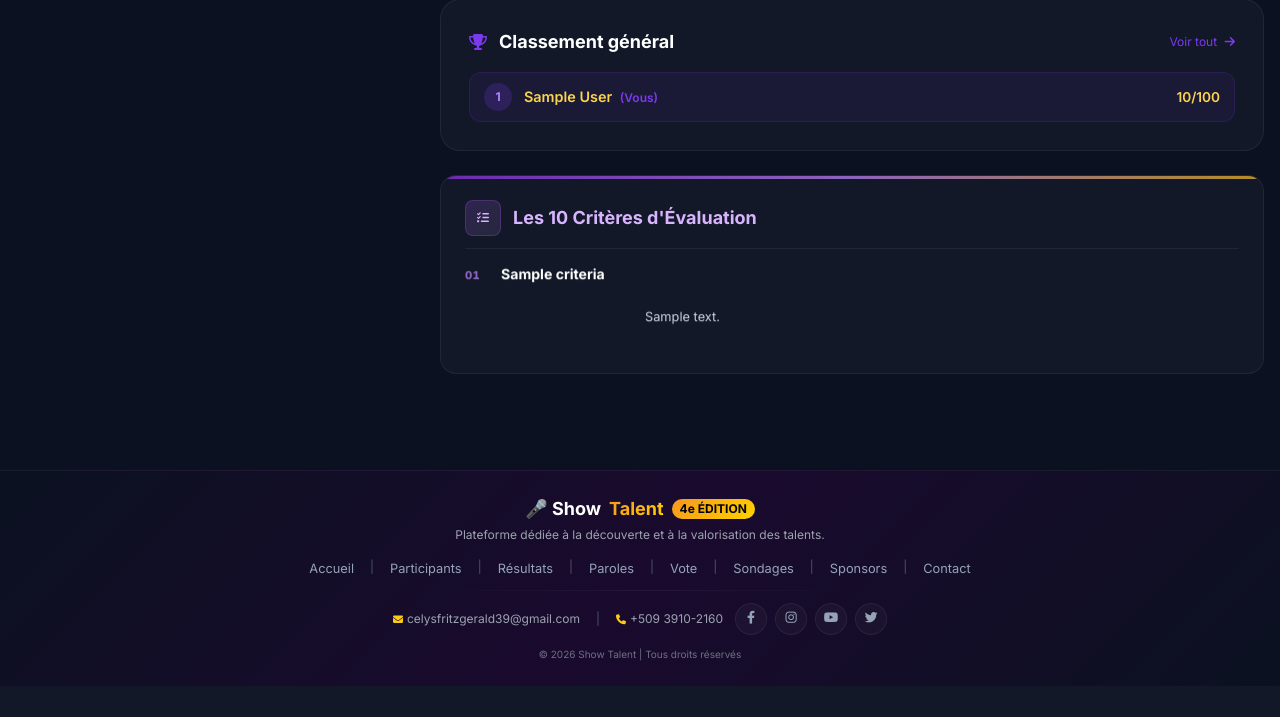
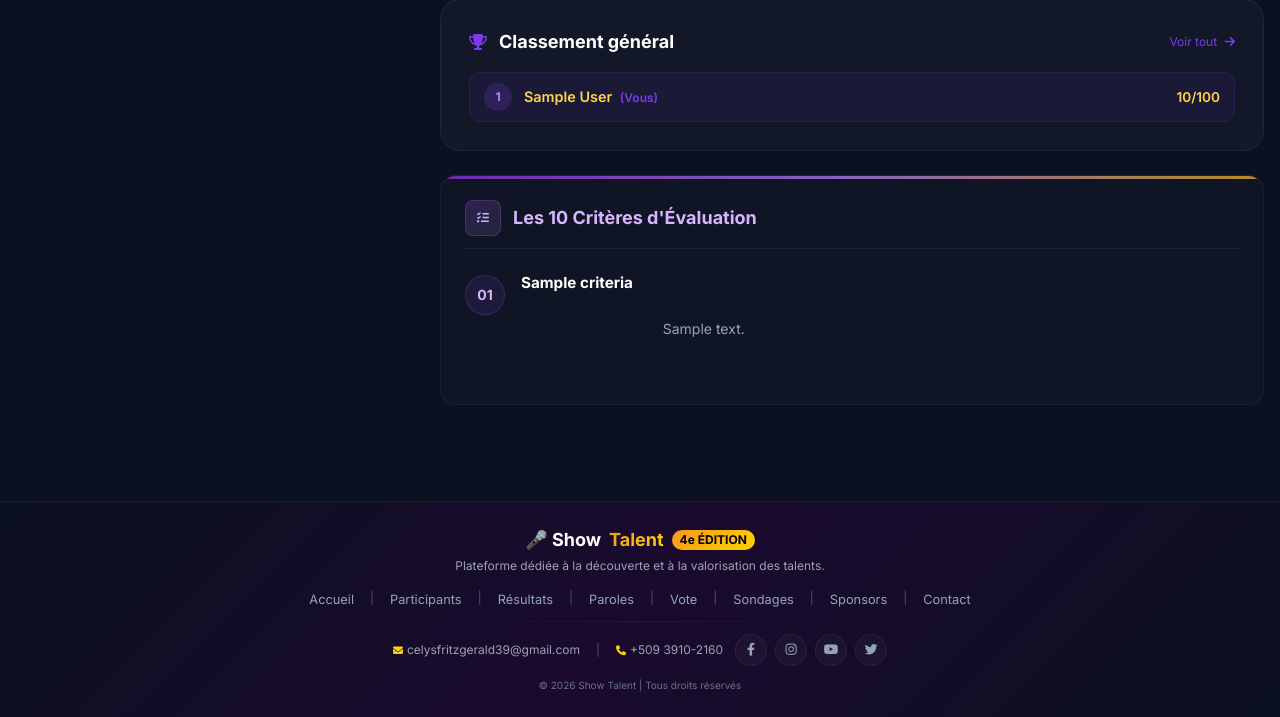
Before and after one commit to celysfritzgerald/Gestion_Show-Talent, a Flask app: template app/templates/artist/dashboard.html in a window 1280 px wide. Shown: the part 633-1350 px from the top of the page. Before the commit the page ends 1319 px from the top, so only its background shows below. Run offline with Flask 3, Linux system fonts and the light colour scheme; tables that the repository leaves empty hold one stand-in row (values such as "Sample post"); the template is opened without the code that fills it: values that come from a table or form of the project are taken from there, most other values are stand-ins (such as "Sample title", 1, 10 or a date in 2020); grey boxes marked "Sample" are stand-in pictures; some libraries are stand-ins or nearby versions.

Commit message:
mise a jour du dashboad artistes

```diff
--- a/app/templates/artist/dashboard.html
+++ b/app/templates/artist/dashboard.html
@@ -106,18 +106,17 @@
     .scrollable-list::-webkit-scrollbar-track { background: transparent; }
     .scrollable-list::-webkit-scrollbar-thumb { background: rgba(124, 58, 237, 0.2); border-radius: 9999px; }
 
-    /* ═══ CRITÈRES — animation légère liste ═══ */
-    @keyframes fadeUp {
-        from { opacity: 0; transform: translateY(10px); }
-        to   { opacity: 1; transform: translateY(0); }
+    /* ═══ ANIMATION LÉGÈRE POUR LA LISTE ═══ */
+    @keyframes fadeInRight {
+        from { opacity: 0; transform: translateX(-8px); }
+        to   { opacity: 1; transform: translateX(0); }
     }
-    .criterion-item {
-        animation: fadeUp 0.4s cubic-bezier(0.4, 0, 0.2, 1) both;
+    .criterion-row {
+        animation: fadeInRight 0.4s cubic-bezier(0.4, 0, 0.2, 1) both;
         animation-delay: var(--i, 0ms);
-        will-change: transform, opacity;
     }
     @media (prefers-reduced-motion: reduce) {
-        .criterion-item { animation: none; will-change: auto; }
+        .criterion-row { animation: none; }
     }
 
     @media (max-width: 768px) {
@@ -274,13 +273,13 @@
                     {% endif %}
                 </div>
 
-                <!-- ══════════ 10 CRITÈRES — LISTE SIMPLE (après classement) ══════════ -->
-                <section class="relative bg-white/[0.03] border border-white/[0.06] rounded-2xl p-5 sm:p-6 overflow-hidden">
+                <!-- ══════════ 10 CRITÈRES — LISTE SANS CARD ══════════ -->
+                <section class="relative bg-white/[0.02] border border-white/[0.05] rounded-2xl p-5 sm:p-6 overflow-hidden">
                     <!-- Liseré haut dégradé -->
                     <div class="absolute inset-x-0 top-0 h-[3px] bg-gradient-to-r from-purple-600 via-purple-400 to-amber-400 opacity-70"></div>
 
                     <!-- En-tête -->
-                    <header class="flex items-center gap-3 mb-4 pb-3 border-b border-white/[0.06]">
+                    <header class="flex items-center gap-3 mb-2 pb-3 border-b border-white/[0.06]">
                         <div class="w-9 h-9 rounded-lg bg-gradient-to-br from-purple-500/20 to-purple-300/10 border border-purple-500/25 flex items-center justify-center text-purple-300 shrink-0">
                             <i class="fas fa-list-check text-xs" aria-hidden="true"></i>
                         </div>
@@ -289,34 +288,34 @@
                         </h3>
                     </header>
 
-                    <!-- Liste -->
-                    {% if criteria %}
-                    <ol class="divide-y divide-white/[0.05]">
+                    <!-- Liste unifiée (style image) -->
+                    <ul class="divide-y divide-white/[0.05]">
                         {% for crit in criteria %}
-                        <li class="criterion-item py-3 first:pt-0 last:pb-0"
+                        <li class="criterion-row flex gap-4 py-4 hover:bg-white/[0.02] transition-colors rounded-lg px-2 -mx-2"
                             style="--i: {{ loop.index0 * 40 }}ms">
-                            <div class="flex items-start gap-3">
-                                <span class="text-[0.7rem] font-extrabold text-purple-400/70 tabular-nums tracking-wide pt-0.5 shrink-0 w-6" aria-hidden="true">
+
+                            <!-- Icône / Numéro à gauche -->
+                            <div class="w-10 h-10 rounded-full bg-purple-500/10 border border-purple-500/20 flex items-center justify-center text-purple-300 font-bold text-sm shrink-0 mt-0.5">
                                 {{ "%02d"|format(loop.index) }}
-                                </span>
+                            </div>
+
+                            <!-- Contenu à droite -->
                             <div class="flex-1 min-w-0">
-                                    <h4 class="text-[0.88rem] font-bold text-white leading-tight mb-1">
+                                <h4 class="text-[0.95rem] font-bold text-white leading-tight mb-1">
                                     {{ crit.name }}
                                 </h4>
-                                    <p class="text-[0.8rem] text-slate-300 leading-relaxed text-justify whitespace-pre-wrap">
+                                <p class="text-sm text-slate-400 leading-relaxed text-justify whitespace-pre-wrap">
                                     {{ crit.description if crit.description else 'Aucune description fournie.' }}
                                 </p>
                             </div>
-                            </div>
+                        </li>
+                        {% else %}
+                        <li class="text-center text-slate-500 py-6">
+                            <i class="fas fa-inbox text-xl mb-2 block text-slate-600" aria-hidden="true"></i>
+                            <p class="text-sm">Aucun critère configuré pour le moment.</p>
                         </li>
                         {% endfor %}
-                    </ol>
-                    {% else %}
-                    <div class="text-center text-slate-500 py-6">
-                        <i class="fas fa-inbox text-xl mb-2 block text-slate-600" aria-hidden="true"></i>
-                        <p class="text-sm">Aucun critère configuré pour le moment.</p>
-                    </div>
-                    {% endif %}
+                    </ul>
                 </section>
 
             </div>
```
Lines whose indentation alone changed are shown as unchanged.
